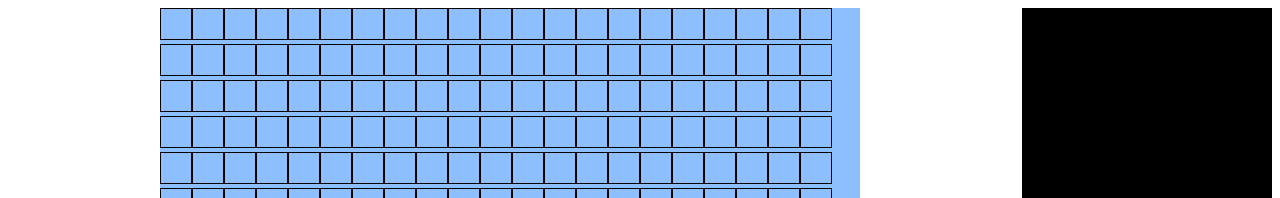
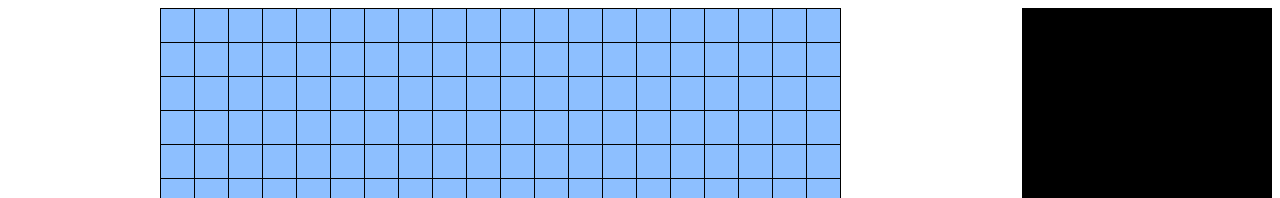
Before and after one commit to lev18d/MineCraft, a plain HTML site: page mineCraft.html in a window 1280 px wide. Shown: the top 198 px of the page. Drawn offline with nearby package versions, Linux system fonts and the light colour scheme.

Commit message:
Board is all set up. Flaws with data attribute

```diff
--- a/mineCraft.css
+++ b/mineCraft.css
@@ -1,23 +1,25 @@
 #mainContain{
-    background-color:#8dbfff ;
-    width: 700px;
-    height: 700px;
+    /*background-color:#8dbfff ;*/
+    width: 680px;
+    height: 680px;
     display:inline-block;
     margin: 0 12% 0 12%;
 }
 #toolsContain{
     background-color: #000000;
-    height: 700px;
+    height: 680px;
     width: 250px;
     display:inline-block;
     float: right;
 }
 .box{
-    height:30px;
-    width:30px;
+    height:33px;
+    width:33px;
     border: 1px black solid;
     background-size: contain;
     display: inline-block;
+    margin-right: -1px;
+    margin-bottom: -5px;
 }
 .sky{
     background-color:#8dbfff ;
```
